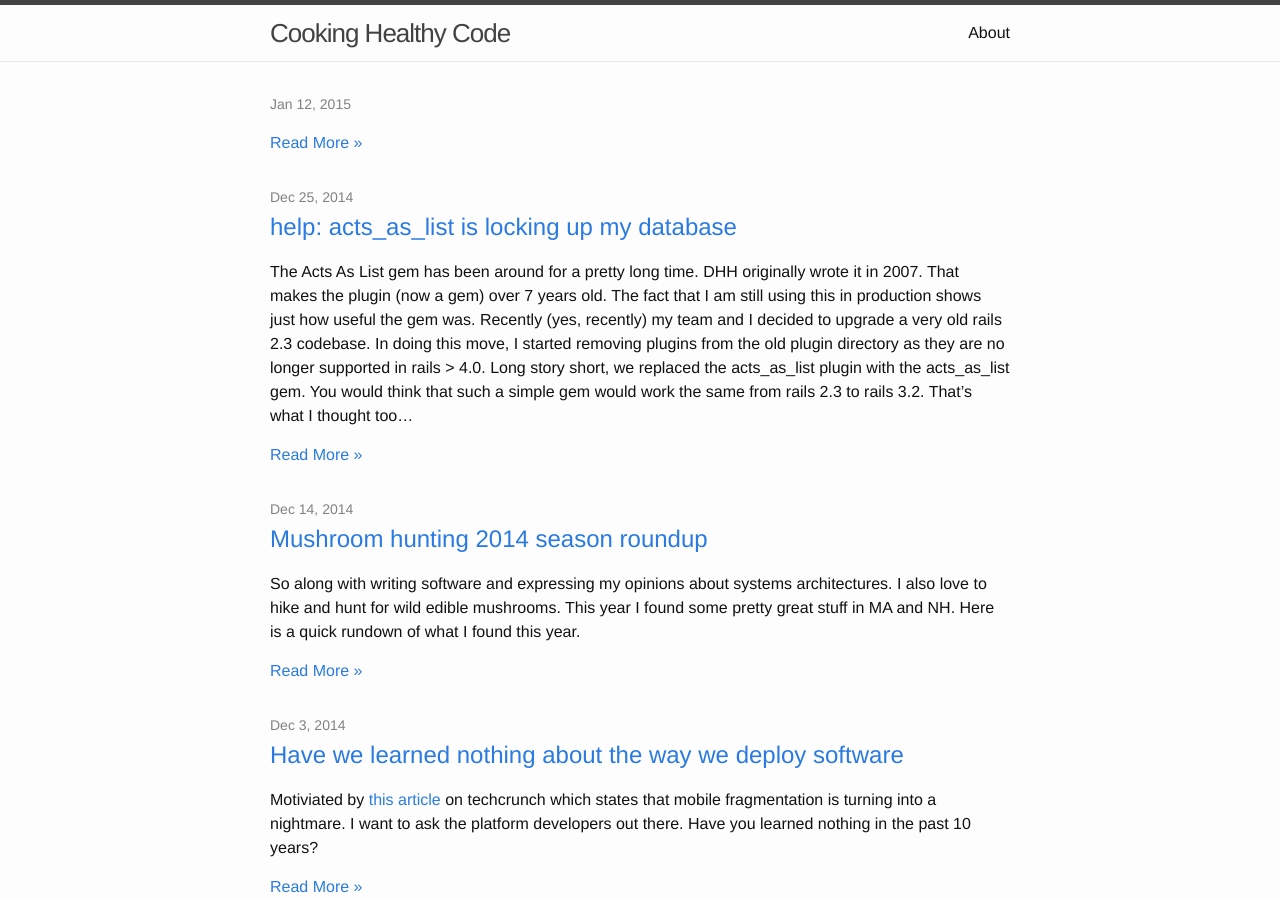
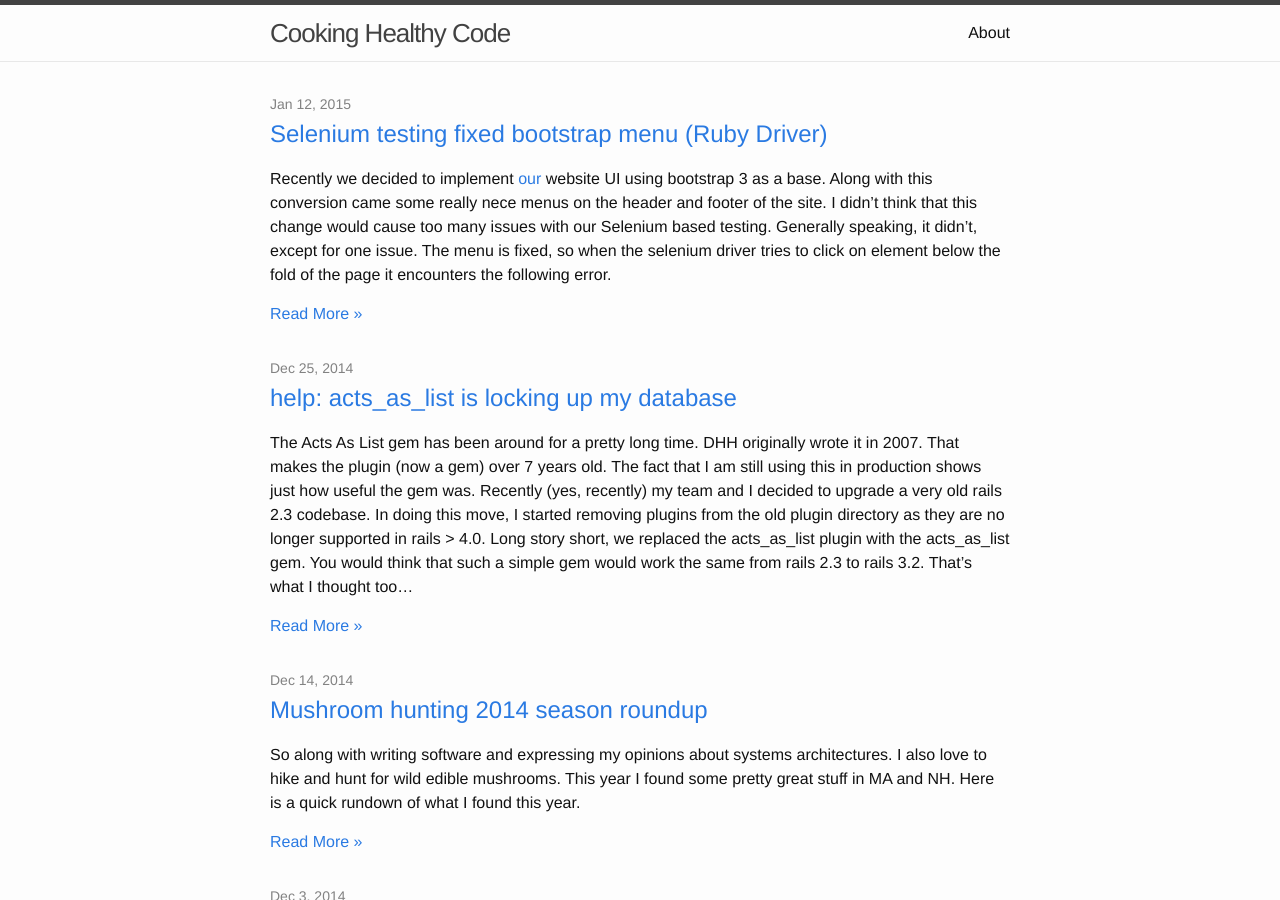
Before and after one commit to johnnyiller/johnnyiller.github.io, a Jekyll site: the page built from index.html, in a window 1280 px wide and 900 px high. Built offline with Jekyll 4.4.1, drawn with Linux system fonts in a browser that asks for light colours.

Commit message:
hopefully i've fixed this

```diff
--- a/_posts/2015-1-12-selenium-ruby-rails-fixed-bootstrap-menu.markdown
+++ b/_posts/2015-1-12-selenium-ruby-rails-fixed-bootstrap-menu.markdown
@@ -1,6 +1,6 @@
 ---
 layout: post
-title: "Selenium testing fixed bootstrap menu (Ruby Driver)""
+title: "Selenium testing fixed bootstrap menu (Ruby Driver)"
 date: 2015-1-12 16:00:00
 comments: true
 categories: ruby rails selenium fixedmenu bootstrap
@@ -8,7 +8,7 @@ categories: ruby rails selenium fixedmenu bootstrap
 
 Recently we decided to implement [our](http://www.musicxray.com) website UI using bootstrap 3 as a base.  Along with this conversion came some really nece menus on the header and footer of the site.  I didn't think that this change would cause too many issues with our Selenium based testing.  Generally speaking, it didn't, except for one issue.  The menu is fixed, so when the selenium driver tries to click on element below the fold of the page it encounters the following error.
 
-{% highlight html %}
+{% highlight bash %}
 Selenium::WebDriver::Error::UnknownError:         unknown error: Element is not clickable at point (507, 684). Other element would receive the click:
     (Session info: chrome=33.0.1750.146)
     (Driver info: chromedriver=2.10.267521,platform=Windows NT 6.3 x86_64)
```
